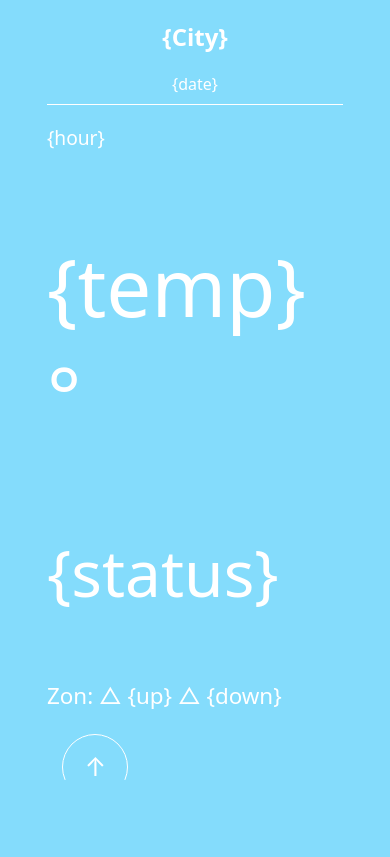
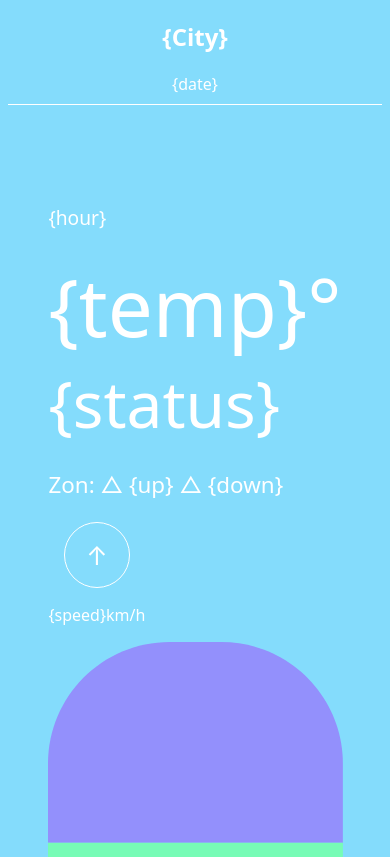
Before and after one commit to Arnhoudt/Weather-Visualiser, a plain HTML site: page index.html in a window 390 px wide. Shown: the top 857 px of the page. Drawn offline with Linux system fonts and the light colour scheme; no server answers.

Commit message:
made the mobile view usable

```diff
--- a/style.css
+++ b/style.css
@@ -1,5 +1,4 @@
 body{
-    padding: 0 10vw;
     background-color: #84DCFC;
     font-family: system-ui, -apple-system, BlinkMacSystemFont, 'Segoe UI', Roboto, Oxygen, Ubuntu, Cantarell, 'Open Sans', 'Helvetica Neue', sans-serif;
     color: white;
@@ -15,6 +14,7 @@ body{
     border-bottom: 1px solid white;
 }
 #weatherData{
+    padding-top: 5rem;
     text-align: left;
 }
 
@@ -24,8 +24,10 @@ body{
 
 #temp{
     font-size: 5rem;
+    margin: 0;
 }
 #currentStatus{
+    margin: 0;
     font-size: 4rem;
 }
 #currentSun{
@@ -35,12 +37,15 @@ body{
 #weather{
     height: 80vh;
     display: flex;
-    overflow: hidden;
+    width: fit-content;
+    margin: 0 auto;
 }
+
+
 
 #icelollyWrapper{
     padding-top: 15vh;
-    padding-left: 10rem;
+    padding-left: 10vw;
 }
 
 #icelolly{
@@ -65,6 +70,15 @@ body{
     border-radius: 50%;
 }
 
+@media screen and (max-width: 666px) {
+    #weather{
+        flex-direction: column;
+    }
+    #icelollyWrapper{
+        padding:0
+    }
+  }
+
 .hidden{
     display: none
 }
```
